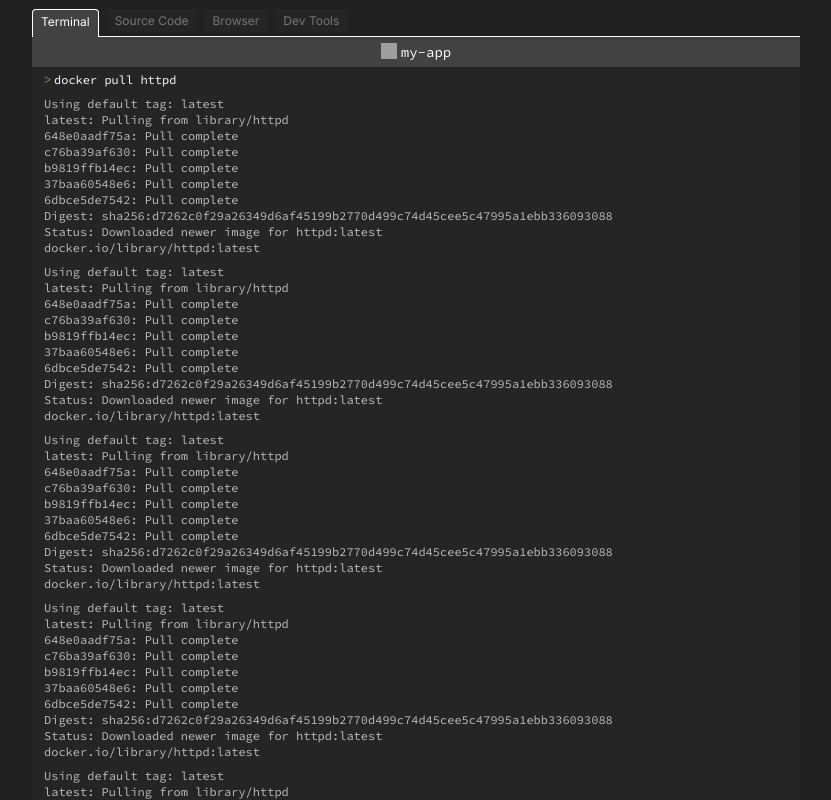
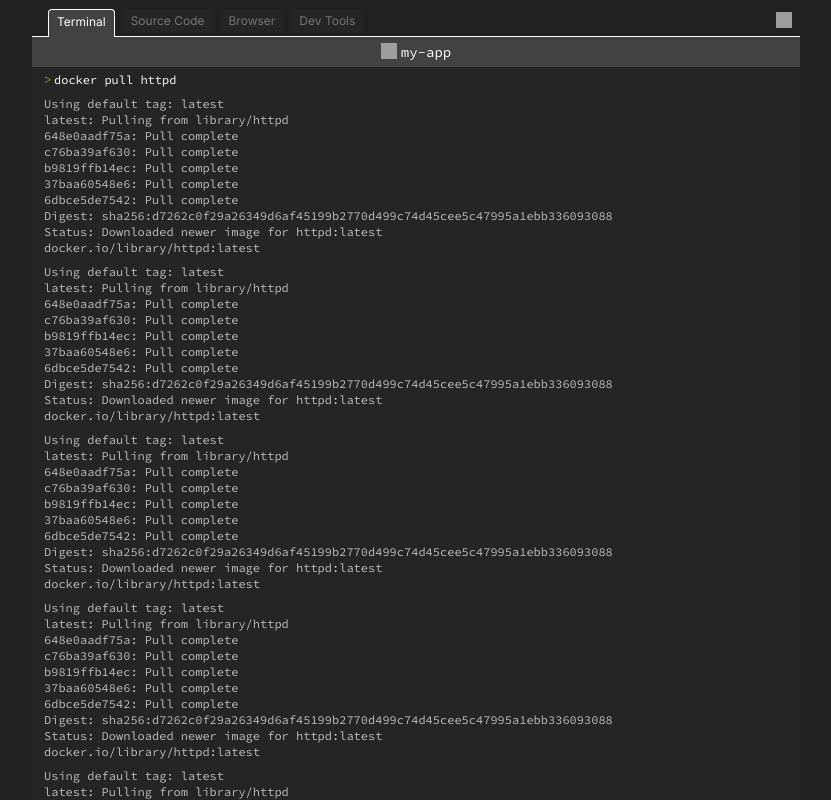
Before and after one commit to richardimaoka/next-sandbox, a Next.js app in the folder next/: page / in a window 1280 px wide. Shown: the whole page, without its empty margins (224-1055 px from the left). Built offline with nearby package versions, Linux system fonts and the light colour scheme; grey boxes are pictures that could not be loaded.

Commit message:
backward button

```diff
--- a/next/app/column/Header.tsx
+++ b/next/app/column/Header.tsx
@@ -1,4 +1,5 @@
 import { Tab } from "./Tab";
+import { ToInitialStepButton } from "./ToInitialStepButton";
 import styles from "./column.module.css";
 
 interface HeaderProps {
@@ -14,6 +15,7 @@ export const Header = ({ names, selected }: HeaderProps) => {
           <Tab key={name} name={name} selected={name === selected} />
         ))}
       </div>
+      <ToInitialStepButton />
     </div>
   );
 };
--- /dev/null
+++ b/next/app/column/ToInitialStepButton.tsx
@@ -0,0 +1,10 @@
+import { BackwardFastIcon } from "../icons/BackwardFast";
+import styles from "./column.module.css";
+
+export const ToInitialStepButton = () => {
+  return (
+    <div className={styles.backward}>
+      <BackwardFastIcon />
+    </div>
+  );
+};
--- a/next/app/column/column.module.css
+++ b/next/app/column/column.module.css
@@ -15,8 +15,15 @@
 
 .header {
   background-color: var(--color-background);
+  border-bottom: 1px solid var(--color-primary-text);
+
   padding-top: 8px;
-  border-bottom: 1px solid var(--color-primary-text);
+  padding-left: 16px;
+  padding-right: 8px;
+
+  display: flex;
+  justify-content: space-between;
+  align-items: flex-end;
 }
 
 .tabSelected {
@@ -48,4 +55,9 @@
   gap: 8px;
   position: relative;
   top: 1px;
+  width: fit-content;
 }
+
+.backward img {
+  margin-bottom: 4px;
+}
--- /dev/null
+++ b/next/app/icons/BackwardFast.tsx
@@ -0,0 +1,8 @@
+import Image from "next/image";
+import FileImg from "../../public/images/backward-fast-solid.svg";
+
+export const BackwardFastIcon = (): JSX.Element => {
+  return (
+    <Image src={FileImg} height="16" width="16" alt="backward fast icon" />
+  );
+};
```
Also changed, not shown: next/app/terminal/TerminalContents.tsx (+5 -5 lines), next/app/icons/backward-fast-solid (3).svg (added).
